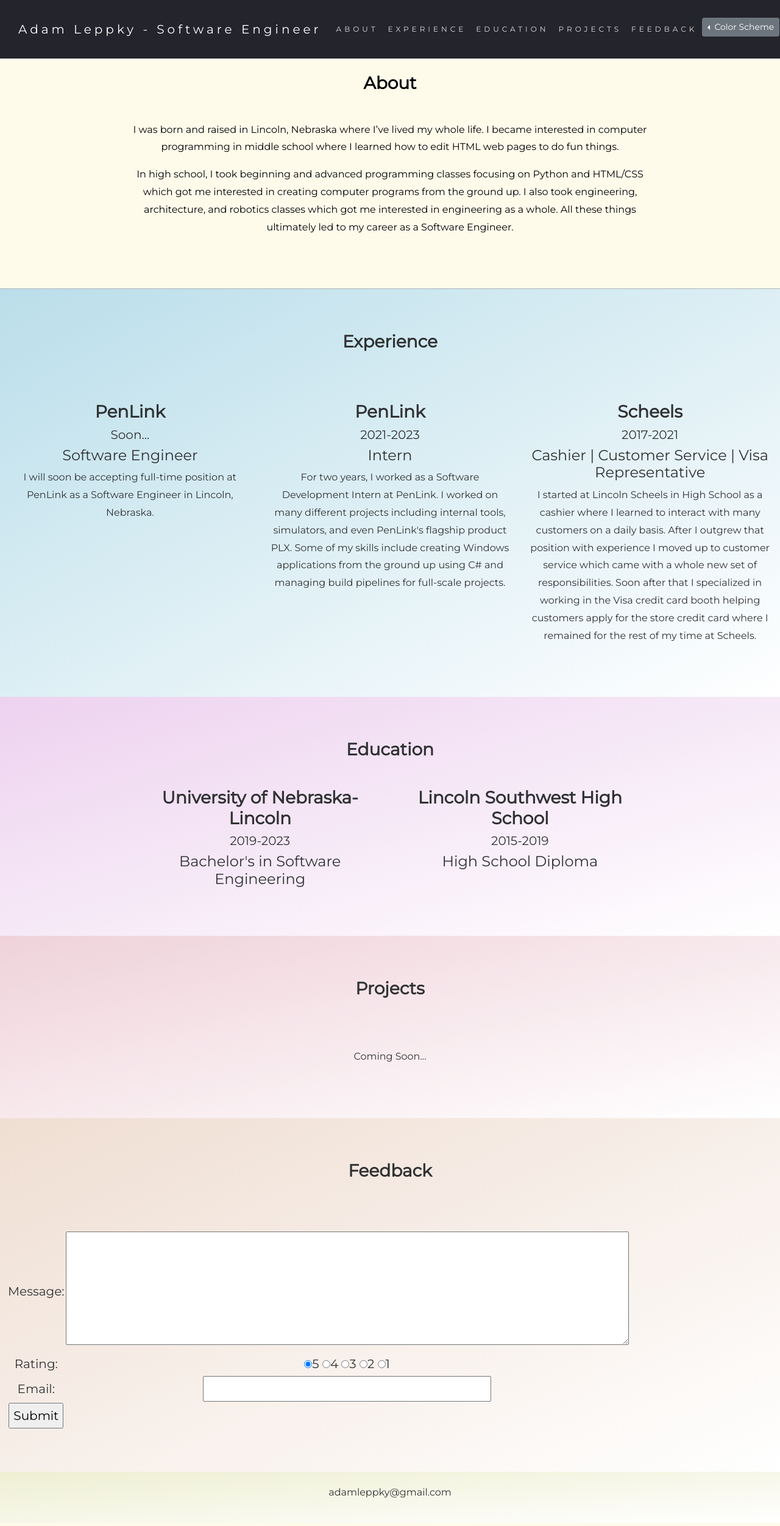
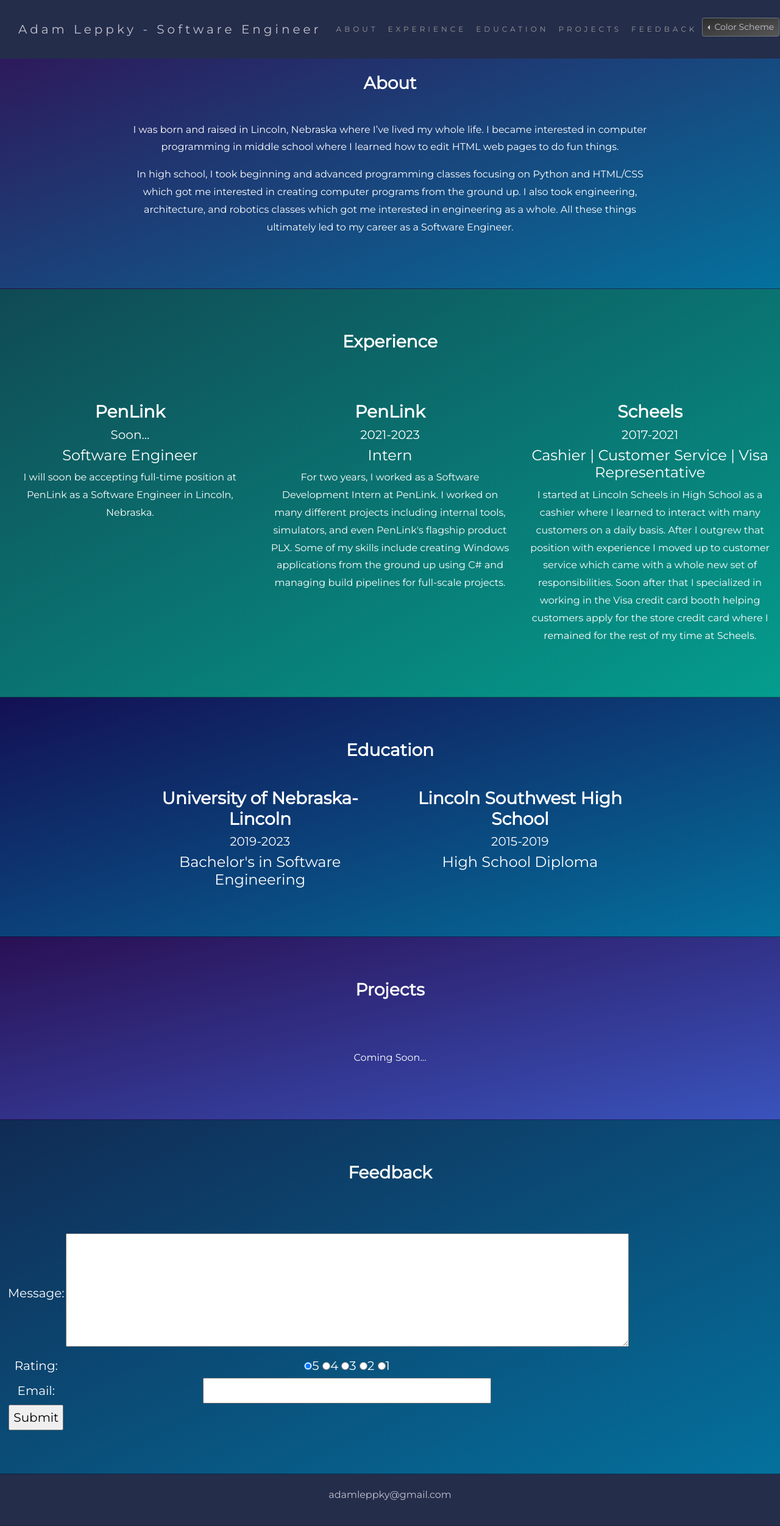
Before and after one commit to AdamLeppky/AdamLeppky.github.io, a PHP site: page / in a window 1280 px wide. Shown: the whole page at 61% size. Run offline with PHP 8.4, Linux system fonts and the light colour scheme.

Commit message:
Add more colors to dark and light mode.

```diff
--- a/css/colors.css
+++ b/css/colors.css
@@ -1,6 +1,7 @@
 
 :root,
 :root.light {
+    --border-containers: 1px solid #c4c2d0;
     --color-navbar-bg: linear-gradient(to top, #fefefe, #fefefe);
     --color-navbar-fg: #303234;
     --color-navbar-a-fg: #303234;
@@ -17,21 +18,37 @@
     --color-feedback-fg: #303234;
     --color-footer-bg: linear-gradient(to bottom right, #eeefd2, #ffffff);
     --color-footer-fg: #303234;
+    --color-button-bg: linear-gradient(to bottom right, #d3d3d3, #ffffff);
+    --color-button-fg: #303234;
+    --color-dropdown-bg: linear-gradient(to bottom right, #e3e3e3, #ffffff);
+    --color-dropdown-fg: #303234;
+    --color-dropdown-hover-bg: linear-gradient(to bottom right, #83a1b8, #bfd5df);;
+    --color-dropdown-hover-fg: #303234;
 }
 :root.dark {
-    --color-navbar-bg: #24242c;
-    --color-navbar-fg: #ffffff;
-    --color-navbar-a-fg: #dfdfdf;
-    --color-about-bg: #FFFBEB;
-    --color-about-fg: #000000;
-}
-:root.gradient {
+    --border-containers: 1px solid #00000036;
     --color-navbar-bg: #242d4a;
     --color-navbar-fg: #c4c2d0;
     --color-navbar-a-fg: #9a9a9a;
     --color-navbar-a-hover-fg: #ffffff;
     --color-about-bg: linear-gradient(to bottom right, #321054, #04719d);
     --color-about-fg: #ffffff;
+    --color-experience-bg: linear-gradient(to bottom right, #104a54, #049d8e);
+    --color-experience-fg: #ffffff;
+    --color-education-bg: linear-gradient(to bottom right, #131054, #04719d);
+    --color-education-fg: #ffffff;
+    --color-projects-bg: linear-gradient(to bottom right, #2a1054, #3953bc);
+    --color-projects-fg: #ffffff;
+    --color-feedback-bg: linear-gradient(to bottom right, #102b54, #04719d);
+    --color-feedback-fg: #ffffff;
+    --color-footer-bg: #242d4a;
+    --color-footer-fg: #c4c2d0;
+    --color-button-bg: linear-gradient(to bottom right, #2d2d2d, #575757);
+    --color-button-fg: #c4c2d0;
+    --color-dropdown-bg: linear-gradient(to bottom right, #494949, #5d5d5d);
+    --color-dropdown-fg: #c4c2d0;
+    --color-dropdown-hover-bg: linear-gradient(to bottom right, #2a343b, #50656f);;
+    --color-dropdown-hover-fg: #c4c2d0;
 }
 
 .navbar-brand {
@@ -56,35 +73,61 @@
     background-image: var(--color-about-bg);
     background-color: var(--color-about-bg);
     color: var(--color-about-fg);
-    border-bottom: 1px solid #adb3ba;
+    border-bottom: var(--border-containers);
 }
 
 .experience-container {
     background-image: var(--color-experience-bg);
     background-color: var(--color-experience-bg);
     color: var(--color-experience-fg);
+    border-bottom: var(--border-containers);
 }
 
 .education-container {
     background-image: var(--color-education-bg);
     background-color: var(--color-education-bg);
     color: var(--color-education-fg);
+    border-bottom: var(--border-containers);
 }
 
 .projects-container {
     background-image: var(--color-projects-bg);
     background-color: var(--color-projects-bg);
     color: var(--color-projects-fg);
+    border-bottom: var(--border-containers);
 }
 
 .feedback-container {
     background-image: var(--color-feedback-bg);
     background-color: var(--color-feedback-bg);
     color: var(--color-feedback-fg);
+    border-bottom: var(--border-containers);
 }
 
 .footer-container {
     background-image: var(--color-footer-bg);
     background-color: var(--color-footer-bg);
     color: var(--color-footer-fg);
+    border-bottom: var(--border-containers);
 }
+
+.btn {
+    background-image: var(--color-button-bg);
+    background-color: var(--color-button-bg);
+    color: var(--color-button-fg);
+}
+
+.dropdown-menu {
+    background-image: var(--color-dropdown-bg);
+    background-color: var(--color-dropdown-bg);
+}
+
+.dropdown-item {
+    color: var(--color-dropdown-fg);
+}
+
+.dropdown-item:hover {
+    background-image: var(--color-dropdown-hover-bg);
+    background-color: var(--color-dropdown-hover-bg);
+    color: var(--color-dropdown-hover-fg);
+}
```
